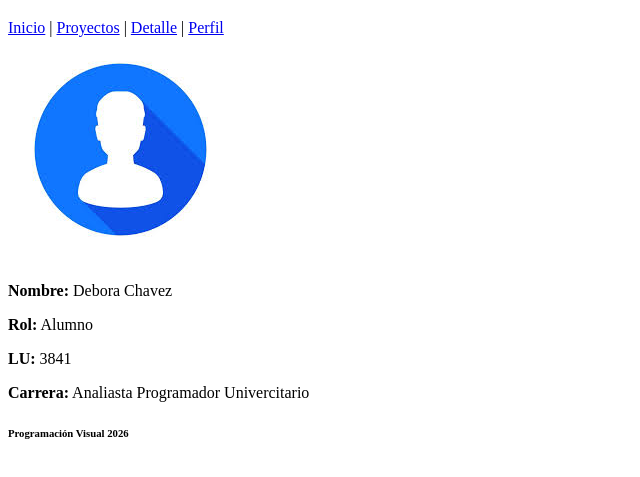
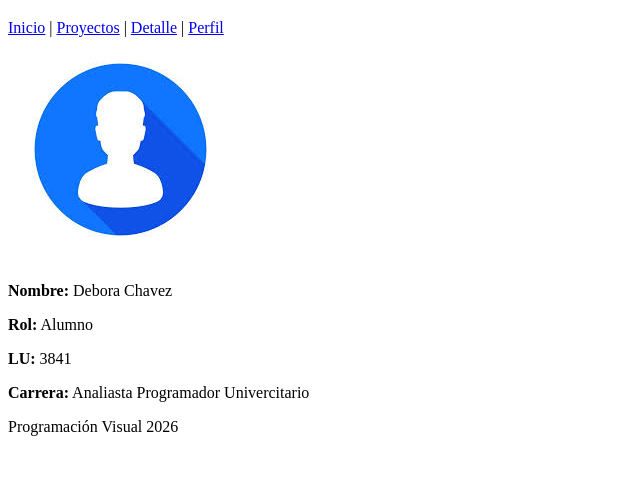
Before and after one commit to nicolemendivil/pv_tp1_grupo3, a plain HTML site: page perfil.html in a window 1280 px wide. Shown: the part 61-538 px from the top of the page, without its empty margins (0-640 px from the left). Drawn offline with Linux system fonts and the light colour scheme.

```diff
--- a/perfil.html
+++ b/perfil.html
@@ -25,7 +25,7 @@
 
     </main>
     <footer>
-        <h6>Programación Visual 2026</h6>
+        <p>Programación Visual 2026</p>
     </footer>
 </body>
 </html>
```
